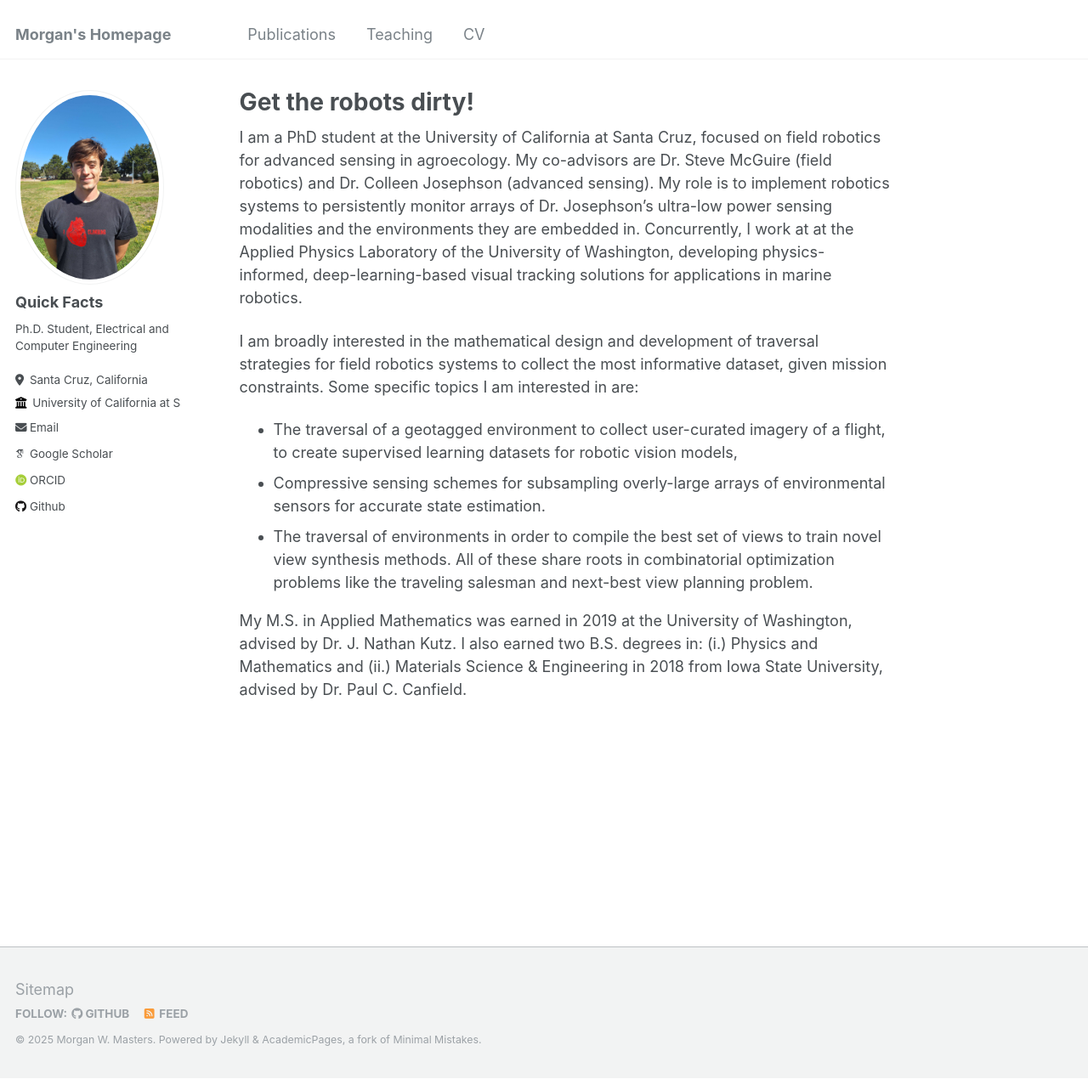
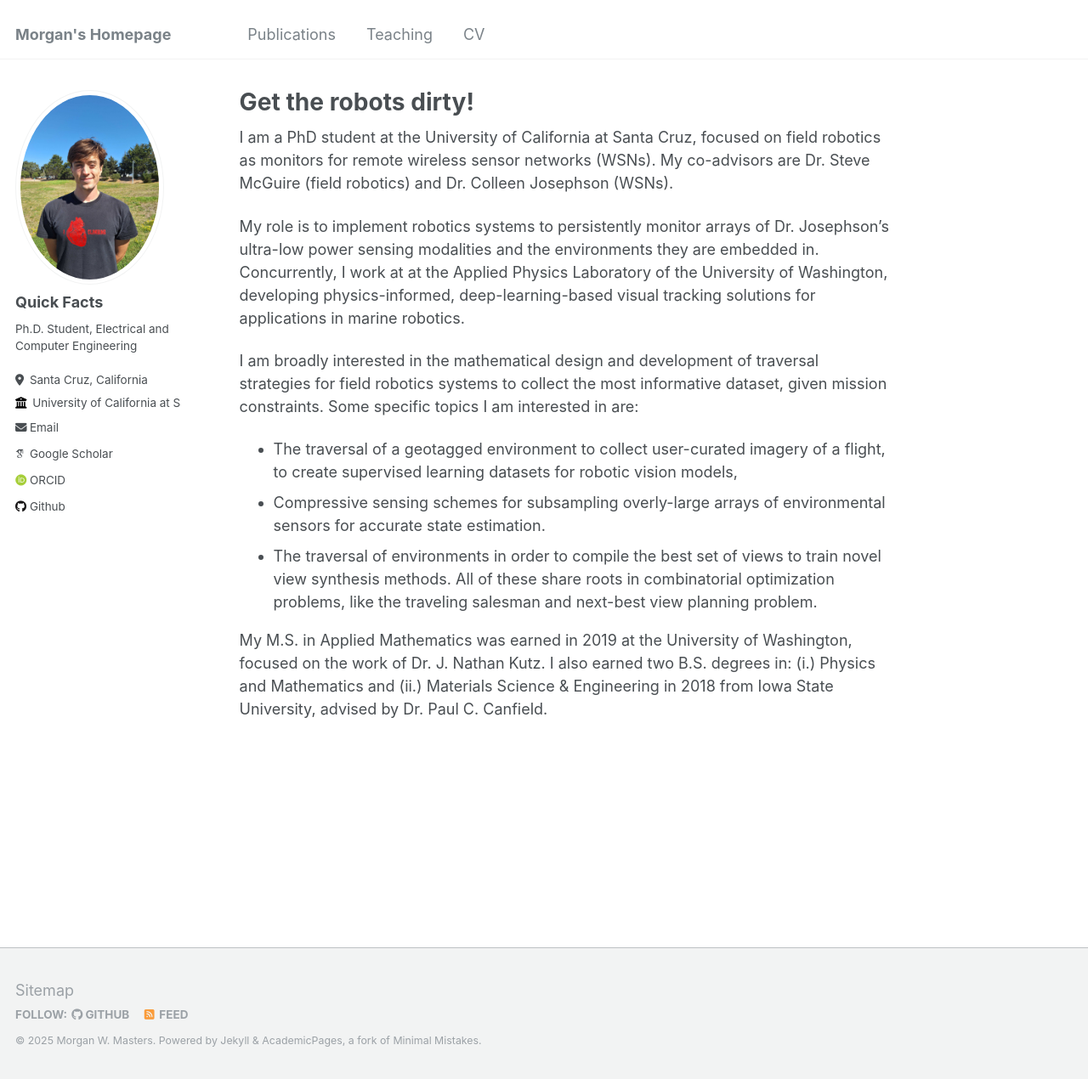
Before and after one commit to MorganMasters/MorganMasters.github.io, a Jekyll site: the page built from _pages/about.md, in a window 1280 px wide and 1270 px high. Shown: the whole window at 85% size. Built offline with Jekyll 4.4.1, drawn with Linux system fonts in a browser that asks for light colours; some web fonts are replaced.

Commit message:
minor changes to about.md

```diff
--- a/_pages/about.md
+++ b/_pages/about.md
@@ -7,18 +7,33 @@ redirect_from:
   - /about.html
 ---
 
-I am a PhD student at the University of California at Santa Cruz, focused on field robotics for advanced sensing in agroecology.
-My co-advisors are Dr. Steve McGuire (field robotics) and Dr. Colleen Josephson (advanced sensing).
-My role is to implement robotics systems to persistently monitor arrays of Dr. Josephson's ultra-low power sensing modalities and the environments they are embedded in.
-Concurrently, I work at at the Applied Physics Laboratory of the University of Washington,
-developing physics-informed, deep-learning-based visual tracking solutions for applications in marine robotics.
+I am a PhD student at the University of California at Santa Cruz, focused on
+field robotics as monitors for remote wireless sensor networks (WSNs).
+My co-advisors are Dr. Steve McGuire (field robotics) and Dr. Colleen Josephson
+(WSNs).
 
-I am broadly interested in the mathematical design and development of traversal strategies for field robotics systems to collect the most informative dataset, given mission constraints.
+My role is to implement robotics systems to persistently monitor arrays of Dr.
+Josephson's ultra-low power sensing modalities and the environments they are
+embedded in.
+Concurrently, I work at at the Applied Physics Laboratory of the University of
+Washington, developing physics-informed, deep-learning-based visual tracking
+solutions for applications in marine robotics.
+
+I am broadly interested in the mathematical design and development of traversal
+strategies for field robotics systems to collect the most informative dataset,
+given mission constraints.
 Some specific topics I am interested in are:
-+ The traversal of a geotagged environment to collect user-curated imagery of a flight, to create supervised learning datasets for robotic vision models,
-+ Compressive sensing schemes for subsampling overly-large arrays of environmental sensors for accurate state estimation.
-+ The traversal of environments in order to compile the best set of views to train novel view synthesis methods.
-All of these share roots in combinatorial optimization problems like the traveling salesman and next-best view planning problem.
++ The traversal of a geotagged environment to collect user-curated imagery of a
+flight, to create supervised learning datasets for robotic vision models,
++ Compressive sensing schemes for subsampling overly-large arrays of
+environmental sensors for accurate state estimation.
++ The traversal of environments in order to compile the best set of views to
+train novel view synthesis methods.
+All of these share roots in combinatorial optimization problems, like the
+traveling salesman and next-best view planning problem.
 
-My M.S. in Applied Mathematics was earned in 2019 at the University of Washington, advised by Dr. J. Nathan Kutz.
-I also earned two B.S. degrees in: (i.) Physics and Mathematics and (ii.) Materials Science & Engineering in 2018 from Iowa State University, advised by Dr. Paul C. Canfield.
+My M.S. in Applied Mathematics was earned in 2019 at the University of
+Washington, focused on the work of Dr. J. Nathan Kutz.
+I also earned two B.S. degrees in: (i.) Physics and Mathematics and (ii.)
+Materials Science & Engineering in 2018 from Iowa State University, advised by
+Dr. Paul C. Canfield.
```
